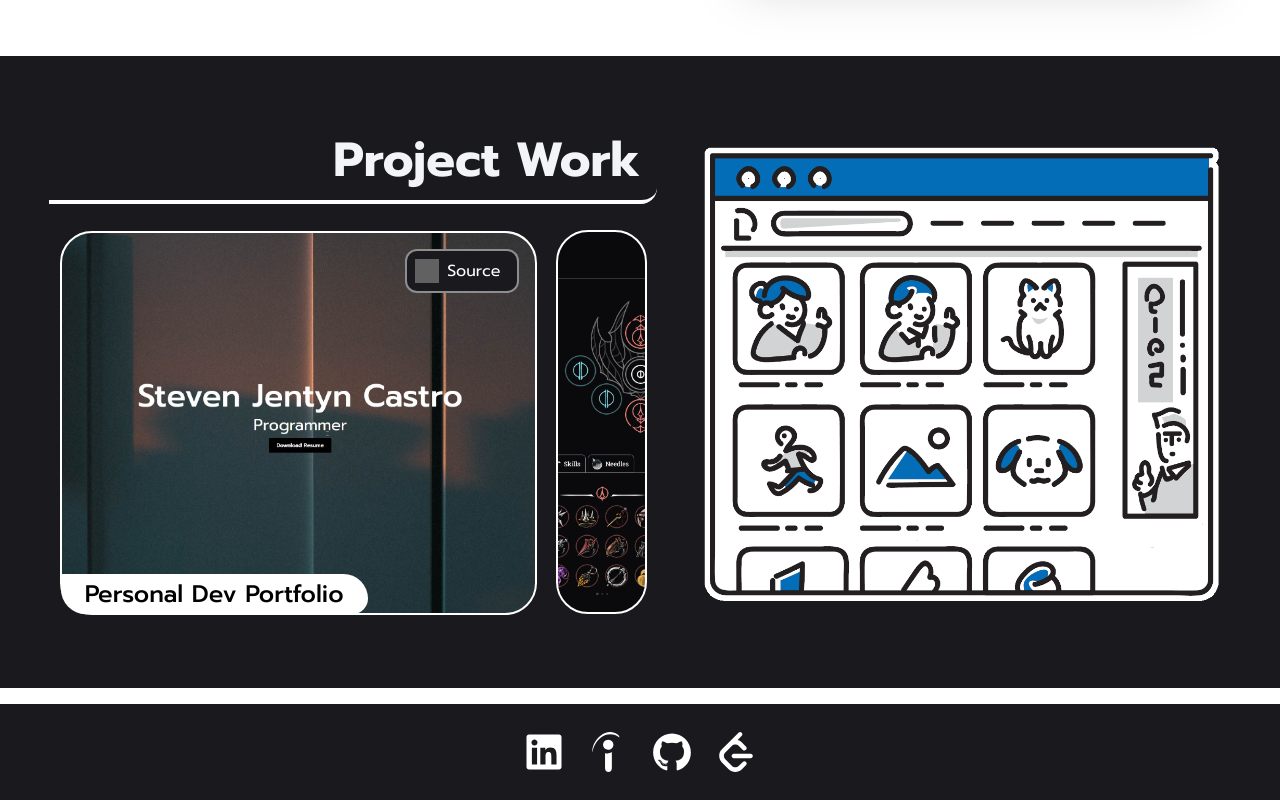
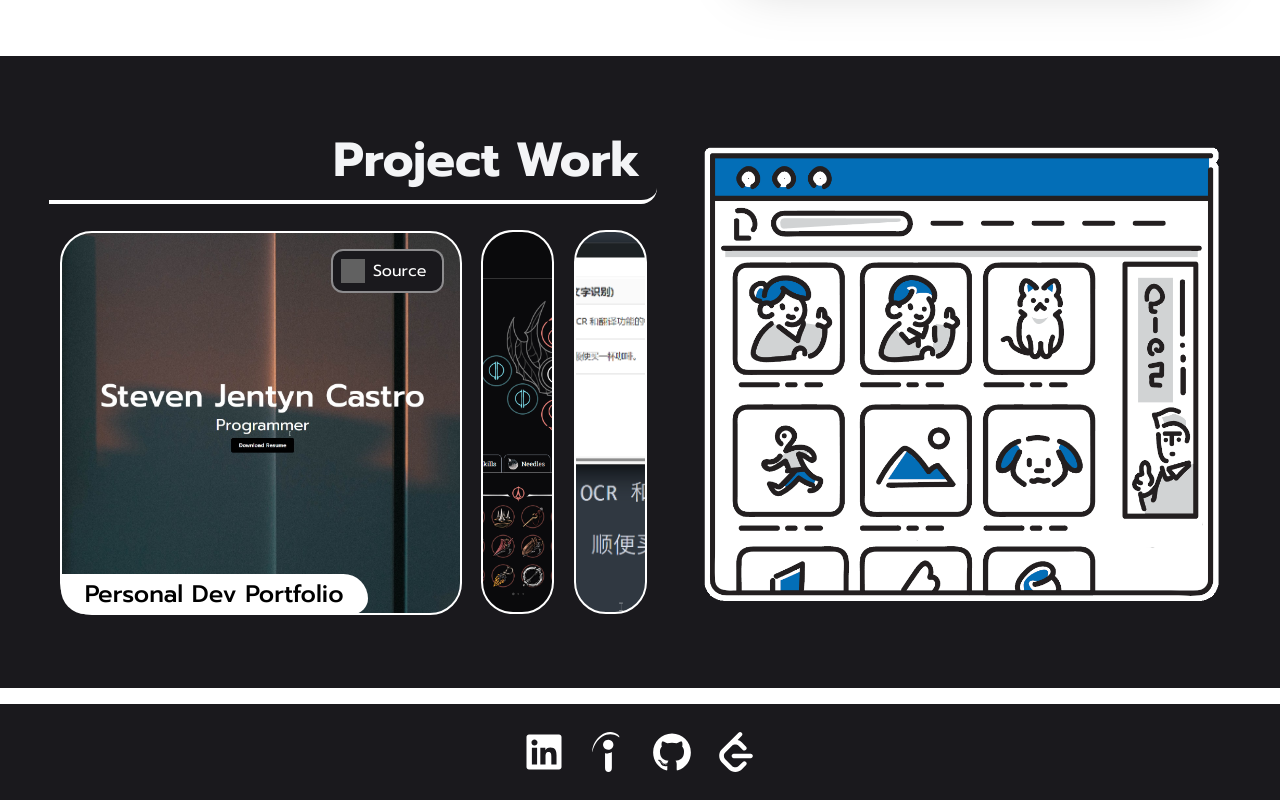
Before and after one commit to stevencastro31/stevencastro31.github.io, a SvelteKit app: page / in a window 1280 px wide. Shown: the part 3602-4402 px from the top of the page. Built offline with nearby package versions, Linux system fonts and the light colour scheme; grey boxes are pictures that could not be loaded.

Commit message:
feature: added HuaWenCapture entry for project works.

```diff
--- a/src/components/common/ProjectWorkCard.svelte
+++ b/src/components/common/ProjectWorkCard.svelte
@@ -15,7 +15,7 @@
 
 {#each PROJECT_WORK_DATA as info, index (index)}
 	<div class="panel" class:active={isActive === items[index]} style="background-image: url({images[index]})" onclick={() => isActive = items[index]}>
-		<h3 class="bg-white h-fit overflow-hidden text-left text-lg md:text-2xl text-black px-6 py-1">{info.name}</h3>
+		<h3 class="bg-white h-fit overflow-hidden text-left text-lg md:text-2xl text-black px-6 py-1 select-none">{info.name}</h3>
         <div class="source">
             <SourceButton source={info.source}/>
         </div>
@@ -40,7 +40,7 @@
     }
 
     .panel.active {
-        flex: 4;
+        flex: 5;
         right: -1px;
         bottom: -1px;
     }
--- a/src/components/objects/ProjectWorkData.ts
+++ b/src/components/objects/ProjectWorkData.ts
@@ -9,5 +9,9 @@ export const PROJECT_WORK_DATA: ProjectWorkInfo[] = [
         name: "Hornet's Calculator",
         background: "background/hornet_calculator.png",
         source: "https://github.com/stevencastro31/the-hornets-calculator",
+    }, {
+        name: "华文 Capture",
+        background: "background/huawen_capture.png",
+        source: "https://github.com/stevencastro31/hua-wen-capture",
     },
 ];
```
Also changed, not shown: static/background/huawen_capture.png (added).
